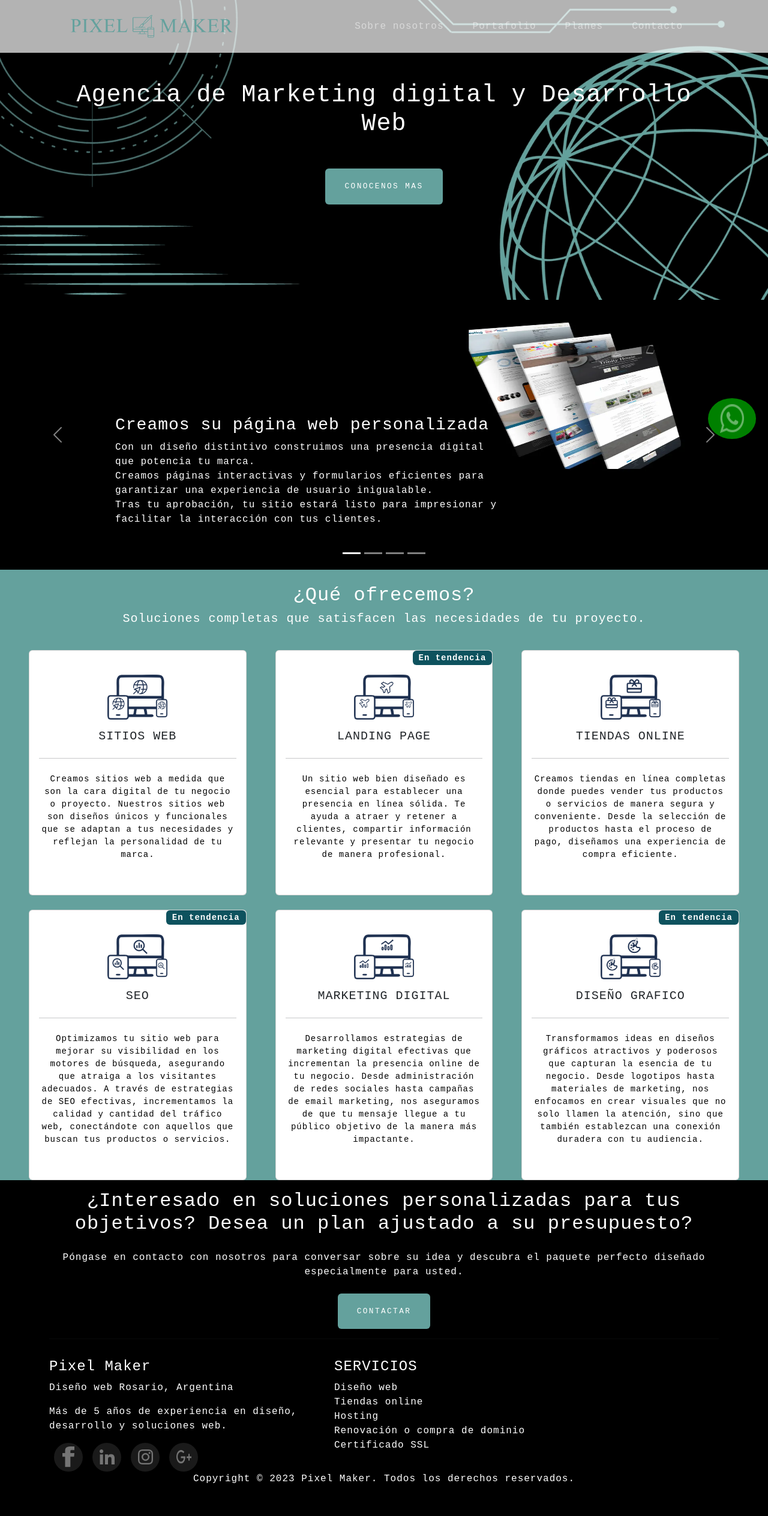
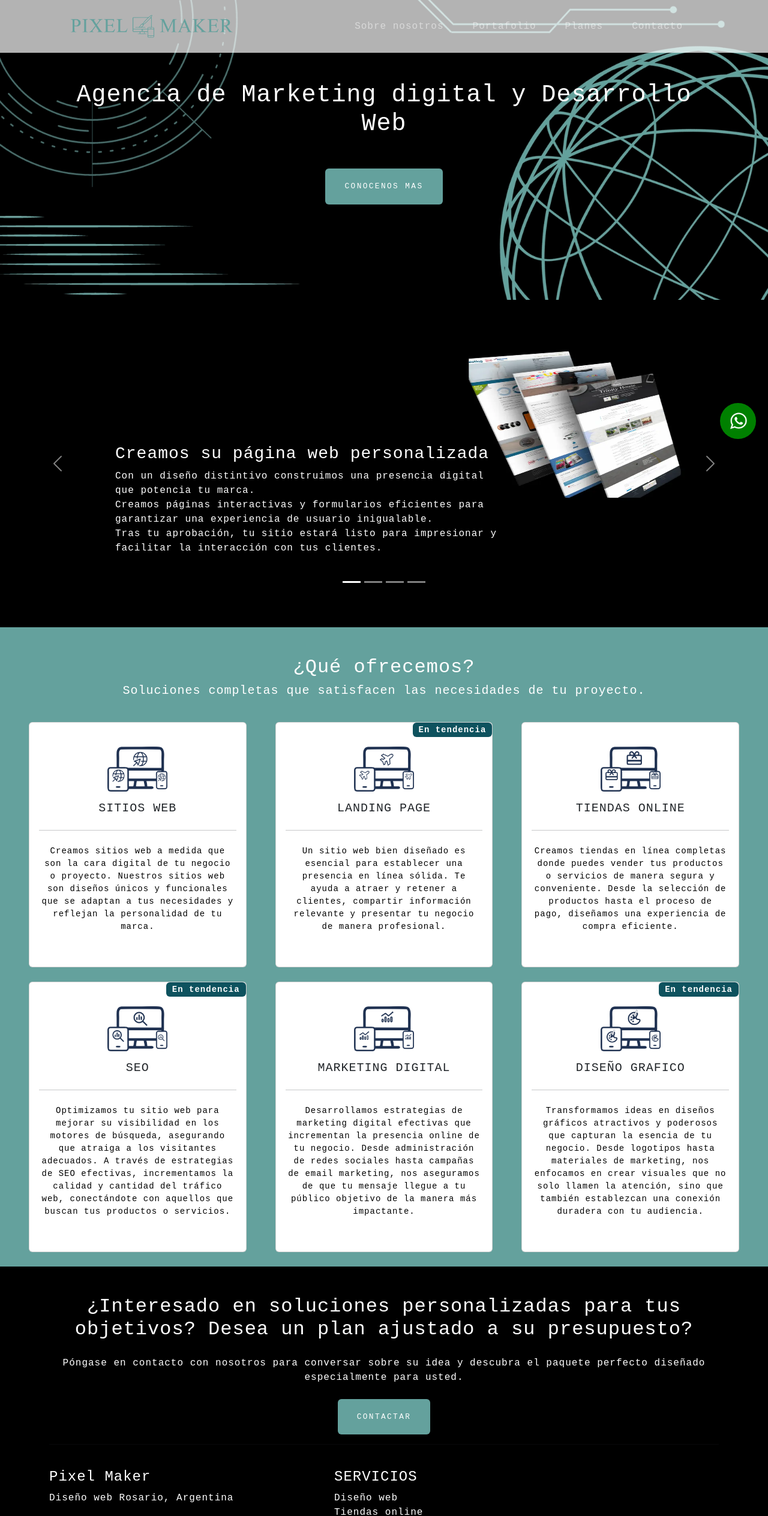
Before and after one commit to Ezzeorazi/Pixel-react, a React (Vite) app: page / in a window 1280 px wide. Shown: the top 2528 px of the page at 60% size. Before the commit the page ends 2502 px from the top, so only its background shows below. Built offline with nearby package versions, Linux system fonts and the light colour scheme.

Commit message:
Change: funcionalidades varias

```diff
--- a/src/components/Carrousel.jsx
+++ b/src/components/Carrousel.jsx
@@ -3,7 +3,7 @@ import React from "react";
 const Carrousel = () => {
   return (
     <>
-      <div id="carouselExampleCaptions" className="carousel slide">
+      <div id="carouselExampleCaptions" className="carousel slide mt-5">
         <div className="carousel-indicators">
           <button
             type="button"
--- a/src/components/Footer.jsx
+++ b/src/components/Footer.jsx
@@ -5,7 +5,7 @@ const Footer = () => {
   return (
     <>
       <div className="container mt-3">
-        <h2 className="text-center text-white mb-4">
+        <h2 className="text-center text-white mb-4 mt-5">
           ¿Interesado en soluciones personalizadas para tus objetivos? Desea un
           plan ajustado a su presupuesto?
         </h2>
@@ -29,10 +29,10 @@ const Footer = () => {
         <img
           src="img/logo wsp.png"
           alt="Logo-Whatsapp"
-          style={{ height: "48px", width: "40px" }}
+          style={{ height: "50px", width: "50px" }}
         />
       </a>
-      <footer className="bg-black text-white">
+      <footer className="bg-black text-white mt-4">
         <div className="container">
           <div className="row ">
             <div className="col-lg-5 mt-3">
@@ -52,7 +52,7 @@ const Footer = () => {
                   <img
                     src="img/logo fb.png"
                     alt="Logo-facebookp"
-                    style={{ height: "35px", width: "20px" }}
+                    style={{ height: "28px", width: "15px" }}
                   />
                 </a>
                 <a
@@ -86,9 +86,9 @@ const Footer = () => {
                   aria-label="haz click para contactarte con nosotros"
                 >
                   <img
-                    src="img/logo gmail.png"
+                    src="img/logo-email.png"
                     alt="Logo-gmail"
-                    style={{ height: "23px", width: "25px" }}
+                    style={{ height: "35px", width: "30px" }}
                   />
                 </a>
               </div>
--- a/src/pages/Home.jsx
+++ b/src/pages/Home.jsx
@@ -5,7 +5,7 @@ import Carrousel from "../components/Carrousel";
 const Home = () => {
   return (
     <>
-      <header className="masthead animate__animated animate__fadeIn" >
+      <header className="masthead animate__animated animate__fadeIn">
         <div className="container px-4 px-lg-5 d-flex h-100 align-items-center justify-content-center">
           <div className="d-flex justify-content-center">
             <div className="text-center">
@@ -22,10 +22,10 @@ const Home = () => {
         </div>
       </header>
       {/* carrousel */}
-      <Carrousel/>
+      <Carrousel />
       <div className="bg-primary text-dark ">
-        <div className="container-fluid px-4 px-lg-5 mb-3 p-0">
-          <h2 className="text-center text-white pt-4 ">¿Qué ofrecemos?</h2>
+        <div className="container-fluid px-4 px-lg-5 mb-3 p-0 mt-5">
+          <h2 className="text-center text-white pt-5 ">¿Qué ofrecemos?</h2>
           <h5 className="text-center text-white pb-2">
             Soluciones completas que satisfacen las necesidades de tu proyecto.
           </h5>
@@ -97,7 +97,7 @@ const Home = () => {
               </div>
             </div>
 
-            <div className="col-md-4 mb-3 mb-md-0 mt-4">
+            <div className="col-md-4 mb-3 mb-md-4 mt-4">
               <div className="card py-4 h-100">
                 <div className="badge">En tendencia</div>
                 <div className="card-body text-center">
@@ -122,7 +122,7 @@ const Home = () => {
               </div>
             </div>
 
-            <div className="col-md-4 mb-2 mb-md-0 mt-4">
+            <div className="col-md-4 mb-2 mb-md-4 mt-4">
               <div className="card py-4 h-100">
                 <div className="card-body text-center">
                   <img
@@ -145,7 +145,7 @@ const Home = () => {
               </div>
             </div>
 
-            <div className="col-md-4 mb-3 mb-md-0 mt-4">
+            <div className="col-md-4 mb-3 mb-md-4 mt-4">
               <div className="card py-4 h-100">
                 <div className="badge">En tendencia</div>
                 <div className="card-body text-center">
```
Also changed, not shown: public/img/logo wsp.png, public/img/logo-email.png (added), src/index.css.
